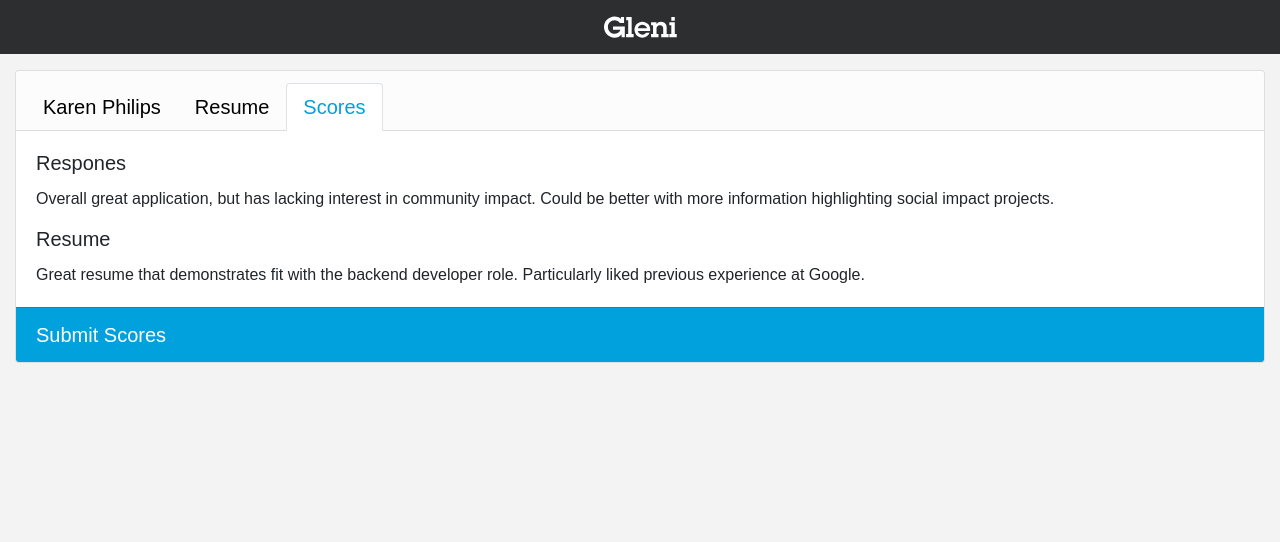
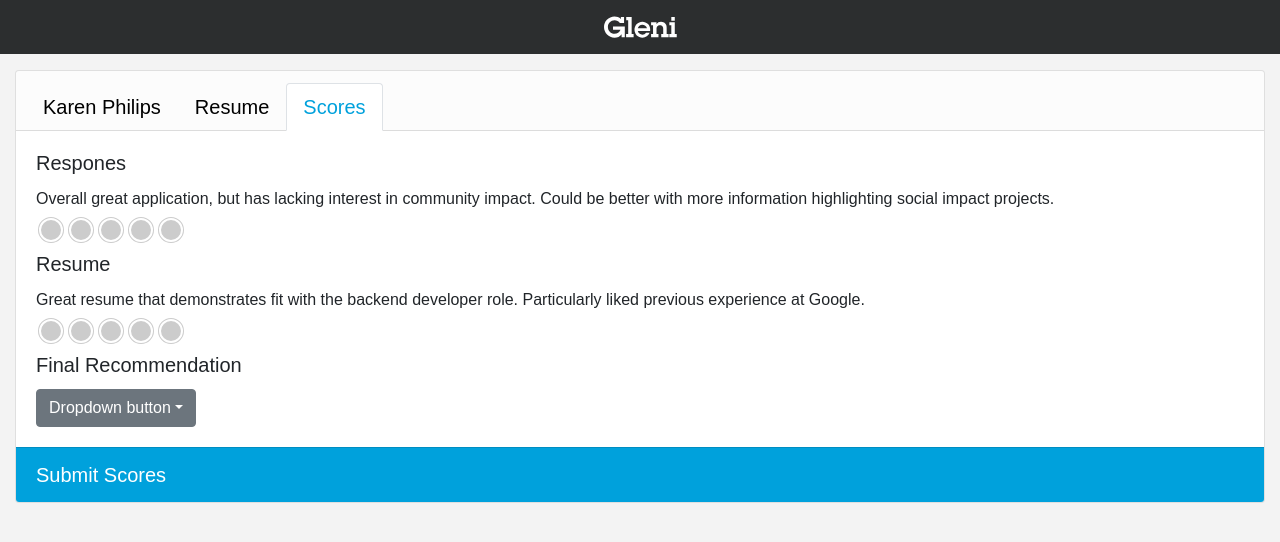
Before and after one commit to ashneeldas2/Gleni, a React (Create React App) app in the folder client/: page / in a window 1280 px wide. Both pictures are taken after a click on the link "Scores". Shown: the top 542 px of the page. Built offline with nearby package versions, Linux system fonts and the light colour scheme; a web font is replaced by a local one.

Commit message:
Add application scores

```diff
--- a/client/src/components/Scores.js
+++ b/client/src/components/Scores.js
@@ -1,13 +1,27 @@
-import React, { Component } from 'react'
+import React, { Component } from 'react';
+import Rating from 'react-rating';
 
 export class Scores extends Component {
     render() {
         return (
             <div className="card-body">
                 <h5 className="card-title">Respones</h5>
-                <p className="card-text">Overall great application, but has lacking interest in community impact. Could be better with more information highlighting social impact projects.</p>
+                <p className="card-text mb-1">Overall great application, but has lacking interest in community impact. Could be better with more information highlighting social impact projects.</p>
+                <Rating />
                 <h5 className="card-title">Resume</h5>
-                <p className="card-text">Great resume that demonstrates fit with the backend developer role. Particularly liked previous experience at Google.</p>
+                <p className="card-text mb-1">Great resume that demonstrates fit with the backend developer role. Particularly liked previous experience at Google.</p>
+                <Rating />
+                <h5 className="card-title">Final Recommendation</h5>
+                <div className="dropdown">
+  <button className="btn btn-secondary dropdown-toggle" type="button" id="dropdownMenuButton" data-toggle="dropdown" aria-haspopup="true" aria-expanded="false">
+    Dropdown button
+  </button>
+  <div className="dropdown-menu" aria-labelledby="dropdownMenuButton">
+    <a className="dropdown-item" href="#">Action</a>
+    <a className="dropdown-item" href="#">Another action</a>
+    <a className="dropdown-item" href="#">Something else here</a>
+  </div>
+</div>
             </div>
         )
     }
--- a/package.json
+++ b/package.json
@@ -17,6 +17,7 @@
   },
   "dependencies": {
     "concurrently": "^3.5.1",
-    "express": "^4.16.2"
+    "express": "^4.16.2",
+    "react-rating": "^2.0.5"
   }
 }
```
